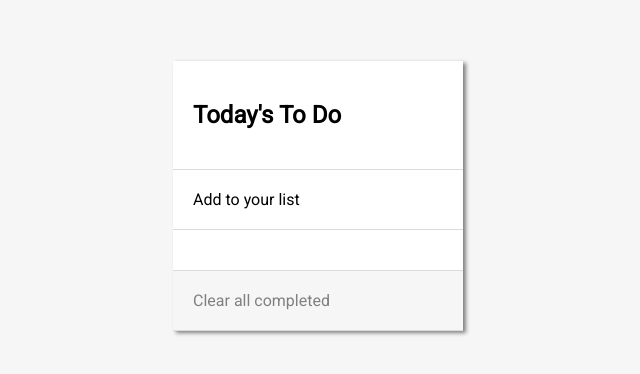
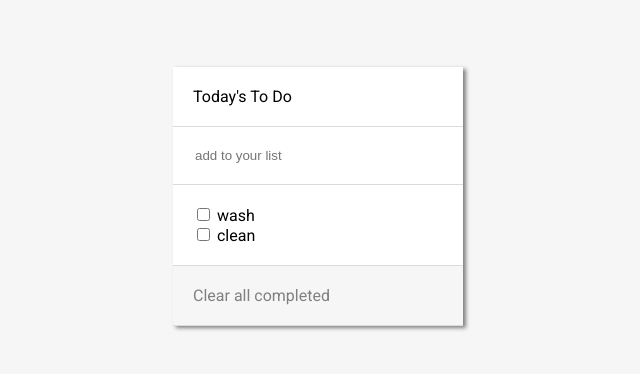
Before and after one commit to Tobinchilongo/TodoList, a website built with webpack: page src/index.html in a window 1280 px wide. Shown: the part 212-586 px from the top of the page, without its empty margins (330-970 px from the left). Built offline with nearby package versions, Linux system fonts and the light colour scheme.

Commit message:
Update Todolist page and style

```diff
--- a/src/index.html
+++ b/src/index.html
@@ -10,8 +10,11 @@
     <section>
       <div class="todo">
         <div class="header"><h1>Today's To Do</h1></div>
-        <div class="add_task">Add to your list</div>
-        <div class="tasks"></div>
+        <div class="add_task"><input type="text" placeholder="add to your list" /></div>
+        <div class="tasks">
+          <div class="task"><input type="checkbox" /> wash</div>
+          <div class="task"><input type="checkbox" /> clean</div>
+        </div>
         <div class="footer">Clear all completed</div>
       </div>
     </section>
--- a/src/style.css
+++ b/src/style.css
@@ -21,8 +21,6 @@ section {
   width: 250px;
   max-width: 300px;
   display: flex;
-  justify-content: flex-start;
-  align-items: center;
   border-bottom: 1px solid #dcdbdb;
   padding: 20px;
 }
@@ -31,9 +29,29 @@ section {
   background-color: white;
 }
 
+.todo .header h1 {
+  margin: 0;
+  font-size: 16px;
+  font-weight: 400;
+}
+
 .todo .tasks,
 .todo .add_task {
   background-color: white;
+}
+
+.tasks {
+  display: flex;
+  flex-direction: column;
+  align-items: flex-start;
+}
+
+input,
+input:focus,
+textarea:focus,
+select:focus {
+  border: 0;
+  outline: 0;
 }
 
 .todo .footer {
```
Also changed, not shown: dist/index.html, dist/main.js.
